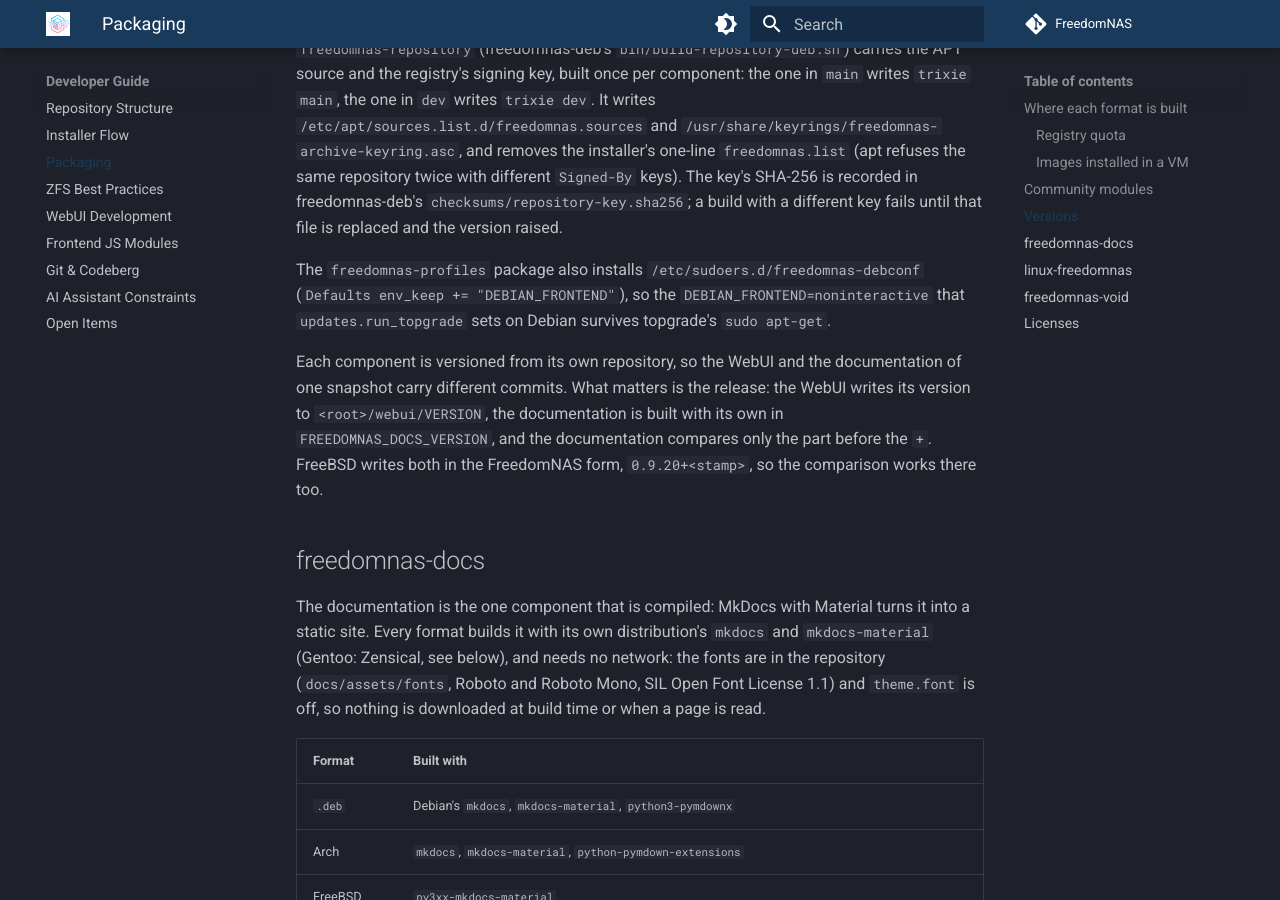
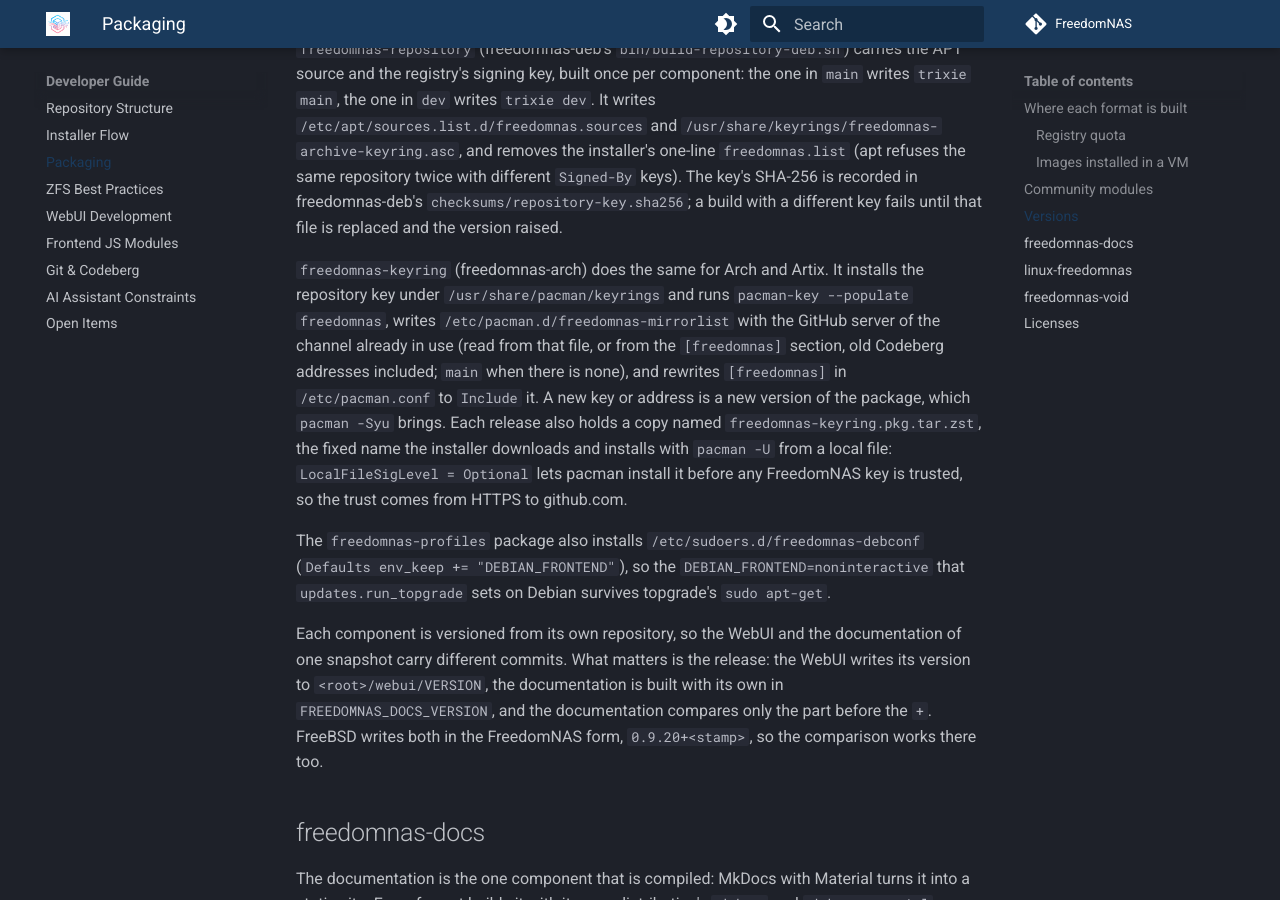
Before and after one commit to FreedomNAS/freedomnas-docs, an MkDocs documentation site: the page built from docs/developer/packaging.md, in a window 1280 px wide and 900 px high, scrolled down 7226 px. Built offline with MkDocs 1.6.1 and Material for MkDocs 9.7.7, drawn with Linux system fonts in a browser that asks for light colours.

Commit message:
Describe freedomnas-keyring and the move off Codeberg on Arch

```diff
--- a/docs/developer/packaging.md
+++ b/docs/developer/packaging.md
@@ -262,6 +262,19 @@ twice with different `Signed-By` keys). The key's SHA-256 is recorded in
 freedomnas-deb's `checksums/repository-key.sha256`; a build with a
 different key fails until that file is replaced and the version raised.
 
+`freedomnas-keyring` (freedomnas-arch) does the same for Arch and Artix. It
+installs the repository key under `/usr/share/pacman/keyrings` and runs
+`pacman-key --populate freedomnas`, writes
+`/etc/pacman.d/freedomnas-mirrorlist` with the GitHub server of the channel
+already in use (read from that file, or from the `[freedomnas]` section, old
+Codeberg addresses included; `main` when there is none), and rewrites
+`[freedomnas]` in `/etc/pacman.conf` to `Include` it. A new key or address
+is a new version of the package, which `pacman -Syu` brings. Each release
+also holds a copy named `freedomnas-keyring.pkg.tar.zst`, the fixed name the
+installer downloads and installs with `pacman -U` from a local file:
+`LocalFileSigLevel = Optional` lets pacman install it before any FreedomNAS
+key is trusted, so the trust comes from HTTPS to github.com.
+
 The `freedomnas-profiles` package also installs
 `/etc/sudoers.d/freedomnas-debconf` (`Defaults env_keep += "DEBIAN_FRONTEND"`),
 so the `DEBIAN_FRONTEND=noninteractive` that `updates.run_topgrade` sets on
```
Also changed, not shown: docs/developer/installer.md (+1 -1 lines), docs/user-guide/updates.md (+16 -0 lines).
